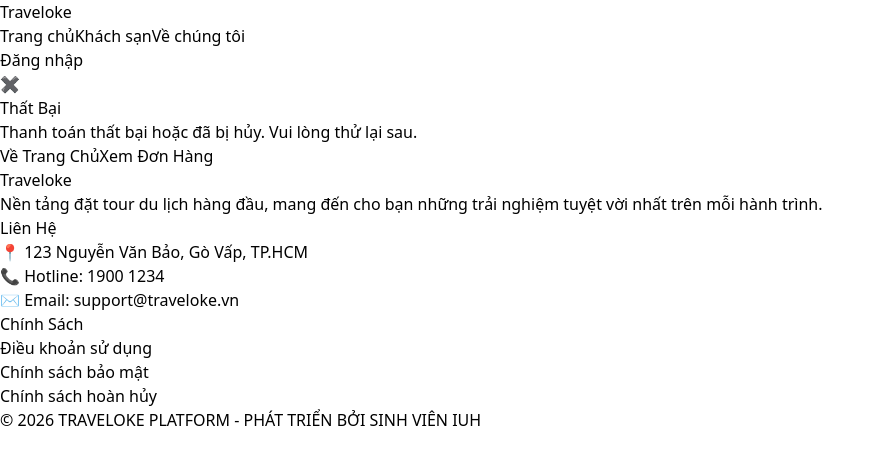
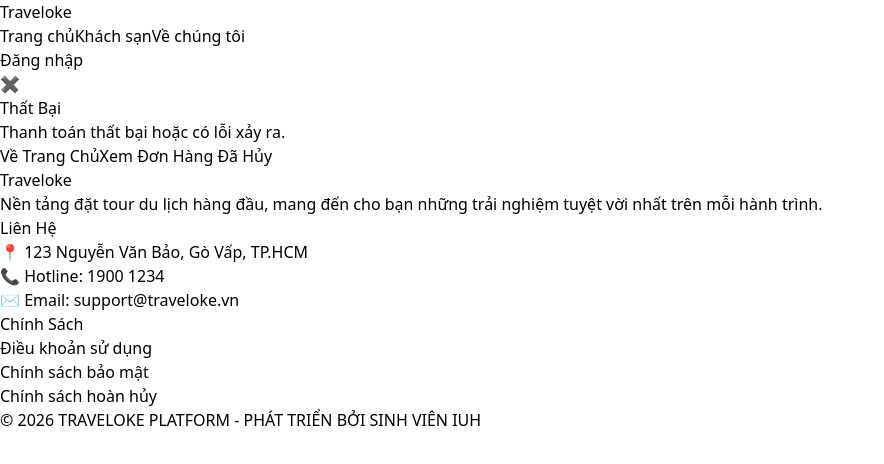
Before and after one commit to Nam-Bao/CNM_travel-management-system, a React (Vite) app in the folder frontend/: page /vnpay-return in a window 1280 px wide. Shown: the top 464 px of the page, without its empty margins (0-884 px from the left). Built offline with nearby package versions, Linux system fonts and the light colour scheme; no server answers.

Commit message:
fix xử lý đơn hủy giao dịch

```diff
--- a/frontend/src/features/bookings/pages/VnpayReturn.jsx
+++ b/frontend/src/features/bookings/pages/VnpayReturn.jsx
@@ -4,28 +4,44 @@
 
 const VnpayReturn = () => {
     const [searchParams] = useSearchParams();
-    const [status, setStatus] = useState('processing'); // processing, success, failed
+    const [status, setStatus] = useState('processing');
     const [message, setMessage] = useState('');
 
     useEffect(() => {
         const verifyPayment = async () => {
             try {
-                // Lấy toàn bộ query string trên URL do VNPay trả về
-                const queryString = searchParams.toString();
-
                 // Mã vnp_ResponseCode == '00' nghĩa là giao dịch thành công
                 const responseCode = searchParams.get('vnp_ResponseCode');
+                const bookingId = searchParams.get('vnp_TxnRef'); // Lấy mã đơn hàng VNPay trả về
 
                 if (responseCode === '00') {
-                    // Tùy chọn: Gọi API Backend để đối chiếu chữ ký bảo mật (checksum) ở đây để chắc chắn 100% không bị hack
-                    // await axios.get(`http://localhost:5000/api/payment/vnpay/vnpay_return?${queryString}`);
-
+                    // Thành công: Cập nhật trạng thái thành công ở đây (Nếu Backend chưa làm việc này)
                     setStatus('success');
                     setMessage('Thanh toán thành công! Chúc bạn có một chuyến đi tuyệt vời.');
                 } else {
+                    // THẤT BẠI HOẶC KHÁCH BỎ QUAY XE: Xử lý dọn rác Database
                     setStatus('failed');
-                    setMessage('Thanh toán thất bại hoặc đã bị hủy. Vui lòng thử lại sau.');
+
+                    if (responseCode === '24') {
+                        setMessage('Bạn đã hủy giao dịch thanh toán.');
+                    } else {
+                        setMessage('Thanh toán thất bại hoặc có lỗi xảy ra.');
+                    }
+
+                    // TỰ ĐỘNG GỌI API HỦY ĐƠN HÀNG "RÁC" TRONG DATABASE
+                    if (bookingId) {
+                        try {
+                            const token = localStorage.getItem('token');
+                            await axios.put(`${import.meta.env.VITE_API_BASE_URL}/api/bookings/${bookingId}/cancel`, {}, {
+                                headers: { Authorization: `Bearer ${token}` }
+                            });
+                            console.log("Đã dọn dẹp đơn hàng rác do khách hủy thanh toán.");
+                        } catch (cancelErr) {
+                            console.error("Không thể tự động hủy đơn rác:", cancelErr);
+                        }
+                    }
                 }
+                // Xóa query URL cho đẹp
                 window.history.replaceState(null, '', window.location.pathname);
             } catch (error) {
                 setStatus('failed');
@@ -49,16 +65,11 @@
 
                 {status === 'success' && (
                     <>
-                        <div className="w-20 h-20 bg-green-100 text-green-600 rounded-full flex items-center justify-center text-4xl mx-auto mb-6 shadow-inner">
-                            ✓
-                        </div>
+                        <div className="w-20 h-20 bg-green-100 text-green-600 rounded-full flex items-center justify-center text-4xl mx-auto mb-6 shadow-inner">✓</div>
                         <h2 className="text-3xl font-black text-green-600 mb-2">Thành Công!</h2>
                         <p className="text-gray-600 font-medium mb-8">{message}</p>
 
-                        <Link
-                            to="/my-bookings"
-                            className="block w-full py-3 bg-blue-600 hover:bg-blue-700 text-white font-bold rounded-xl shadow-md transition"
-                        >
+                        <Link to="/my-bookings" className="block w-full py-3 bg-blue-600 hover:bg-blue-700 text-white font-bold rounded-xl shadow-md transition">
                             Xem Lịch Sử Đặt Tour
                         </Link>
                     </>
@@ -66,24 +77,16 @@
 
                 {status === 'failed' && (
                     <>
-                        <div className="w-20 h-20 bg-red-100 text-red-600 rounded-full flex items-center justify-center text-4xl mx-auto mb-6 shadow-inner">
-                            ✖
-                        </div>
+                        <div className="w-20 h-20 bg-red-100 text-red-600 rounded-full flex items-center justify-center text-4xl mx-auto mb-6 shadow-inner">✖</div>
                         <h2 className="text-3xl font-black text-red-600 mb-2">Thất Bại</h2>
                         <p className="text-gray-600 font-medium mb-8">{message}</p>
 
                         <div className="flex gap-3">
-                            <Link
-                                to="/"
-                                className="flex-1 py-3 bg-gray-100 hover:bg-gray-200 text-gray-700 font-bold rounded-xl transition"
-                            >
+                            <Link to="/" className="flex-1 py-3 bg-gray-100 hover:bg-gray-200 text-gray-700 font-bold rounded-xl transition">
                                 Về Trang Chủ
                             </Link>
-                            <Link
-                                to="/my-bookings"
-                                className="flex-1 py-3 bg-red-600 hover:bg-red-700 text-white font-bold rounded-xl shadow-md transition"
-                            >
-                                Xem Đơn Hàng
+                            <Link to="/my-bookings" className="flex-1 py-3 bg-red-600 hover:bg-red-700 text-white font-bold rounded-xl shadow-md transition">
+                                Xem Đơn Hàng Đã Hủy
                             </Link>
                         </div>
                     </>
```
